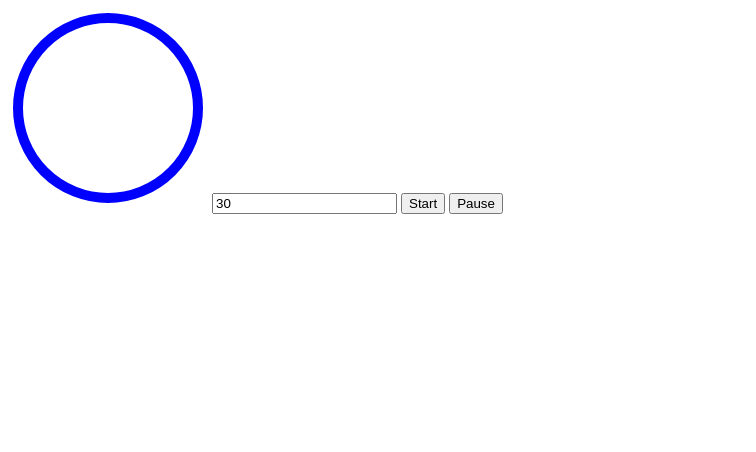
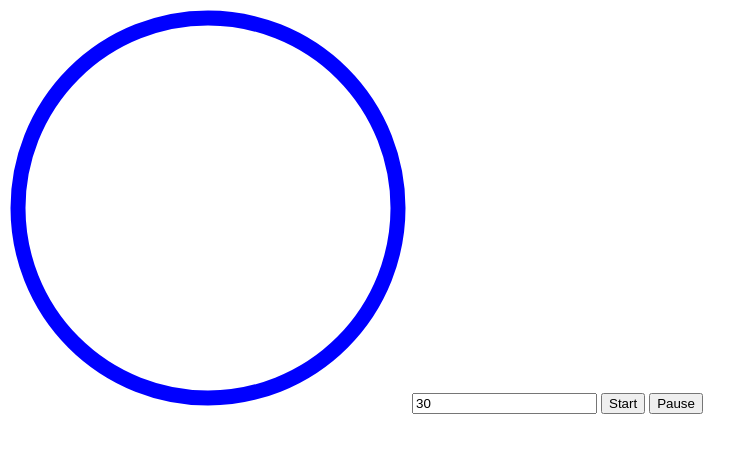
Before and after one commit to micro314/timer, a plain HTML site: page index.html in a window 1280 px wide. Shown: the whole page, without its empty margins (0-756 px from the left). Drawn offline with Linux system fonts and the light colour scheme.

Commit message:
Adjust size and position of circle. Remove animation props.

```diff
--- a/index.html
+++ b/index.html
@@ -7,17 +7,15 @@
     <title>Timer</title>
   </head>
   <body>
-    <svg height="200" width="200">
+    <svg height="400" width="400">
       <circle
-      r="90"
-      cx="100"
-      cy="100"
+      r="190"
+      cx="200"
+      cy="200"
       fill="transparent"
       stroke="blue"
-      stroke-width="10"
-      stroke-dasharray="565"
-      stroke-dashoffset="0"
-      transform="rotate(-90 100 100)"
+      stroke-width="15"
+      transform="rotate(-90 200 200)"
       />
     </svg>
     <input id="duration" value="30" />
```
